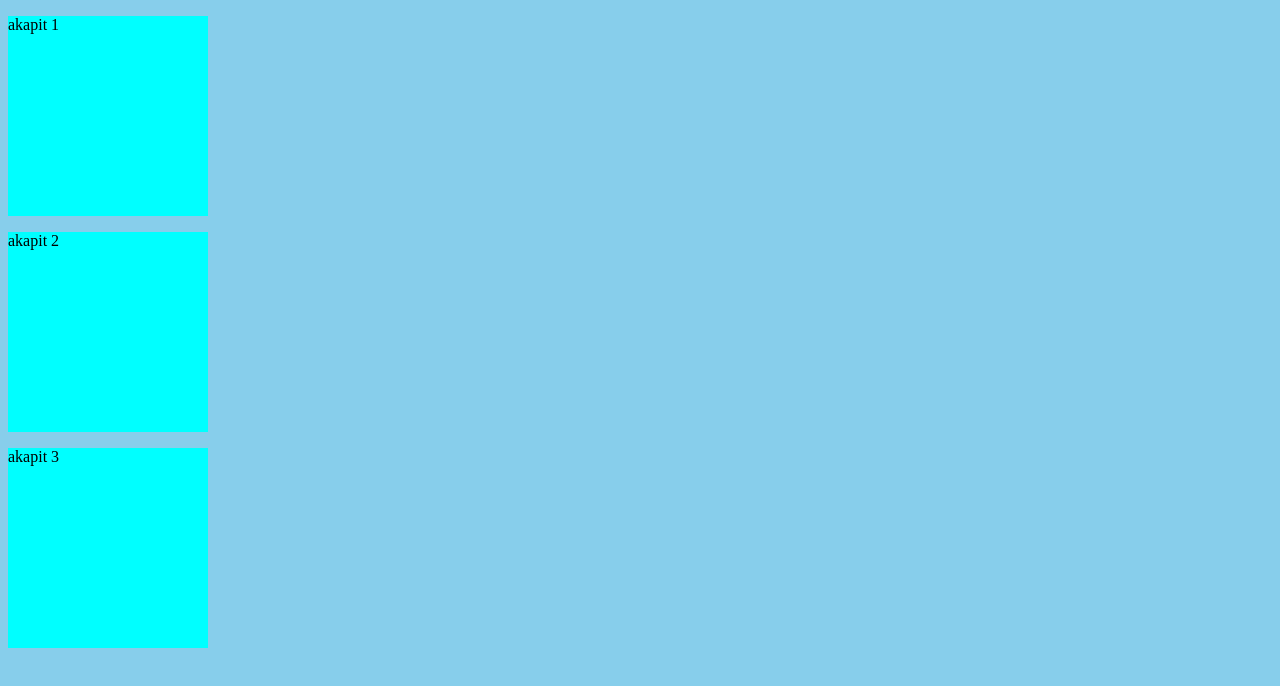
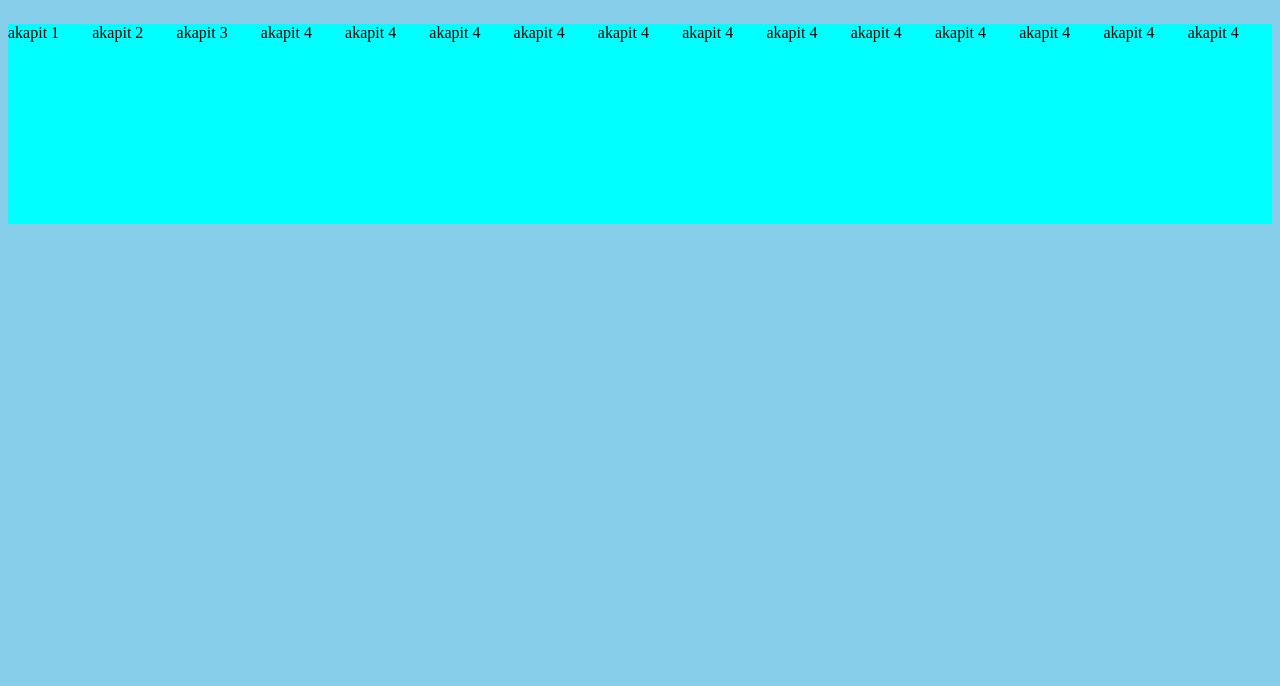
Before and after one commit to NONTII/stronaGit, a plain HTML site: page index.html in a window 1280 px wide. Drawn offline with Linux system fonts and the light colour scheme.

Commit message:
dodano wincej akapiów i flex

```diff
--- a/index.html
+++ b/index.html
@@ -10,5 +10,17 @@
     <p>akapit 1</p>
     <p>akapit 2</p>
     <p>akapit 3</p>
+    <p>akapit 4</p>
+    <p>akapit 4</p>
+    <p>akapit 4</p>
+    <p>akapit 4</p>
+    <p>akapit 4</p>
+    <p>akapit 4</p>
+    <p>akapit 4</p>
+    <p>akapit 4</p>
+    <p>akapit 4</p>
+    <p>akapit 4</p>
+    <p>akapit 4</p>
+    <p>akapit 4</p>
 </body>
 </html>
--- a/style.css
+++ b/style.css
@@ -1,5 +1,6 @@
 body{
     background-color: skyblue;
+    display: flex;
 }
 
 p{
```
